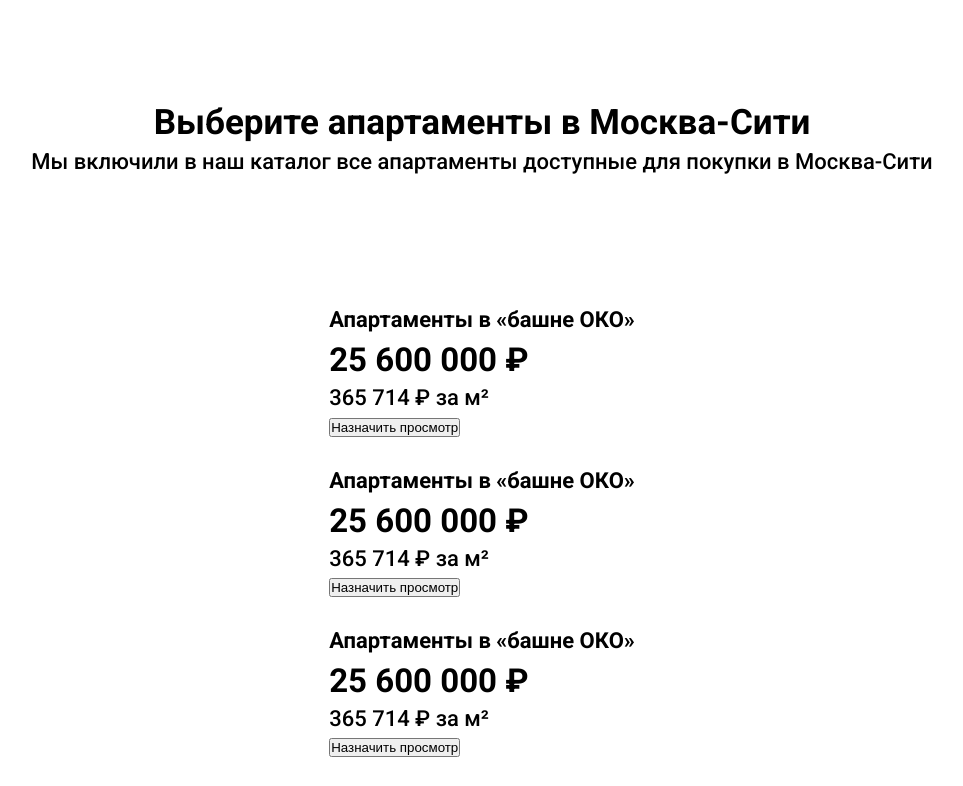
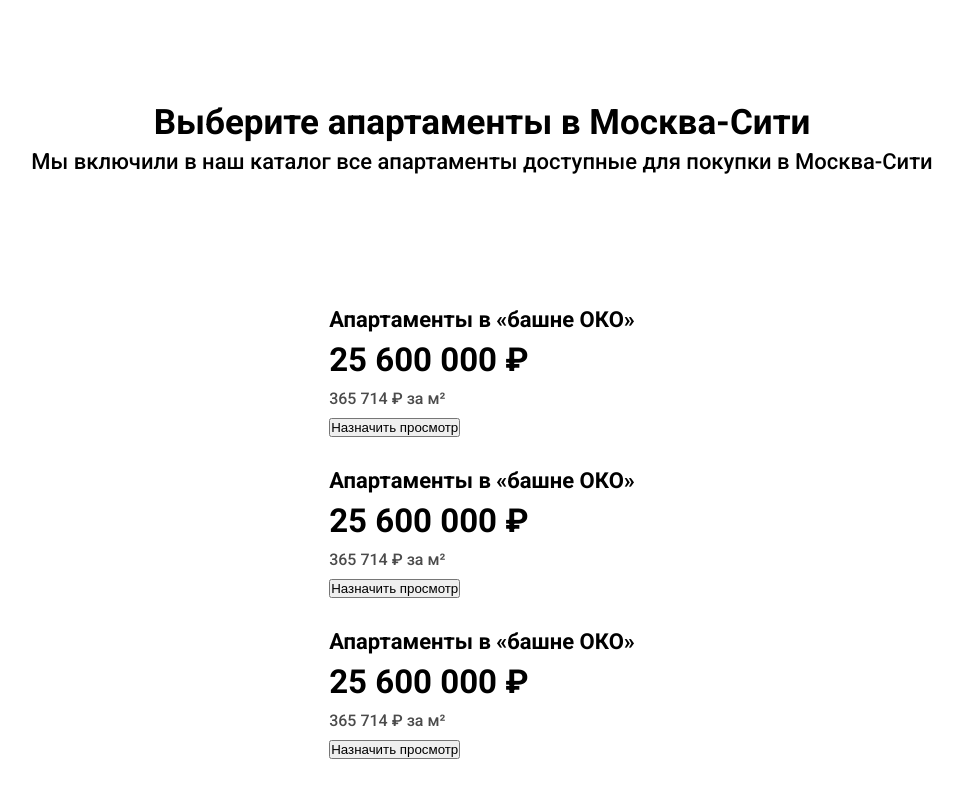
Before and after one commit to Ilimchik/git_2, a plain HTML site: page index.html in a window 1280 px wide. Shown: the top 786 px of the page, without its empty margins (158-1121 px from the left). Drawn offline with Linux system fonts and the light colour scheme.

Commit message:
add meters

```diff
--- a/assets/css/style.css
+++ b/assets/css/style.css
@@ -58,3 +58,11 @@
     font-weight: 700;
     line-height: 50px;
 }
+.meters {
+    color: #000;
+    font-family: Roboto;
+    font-size: 16px;
+    font-weight: 400;
+    line-height: 27px;
+    opacity: 0.7;
+}
```
